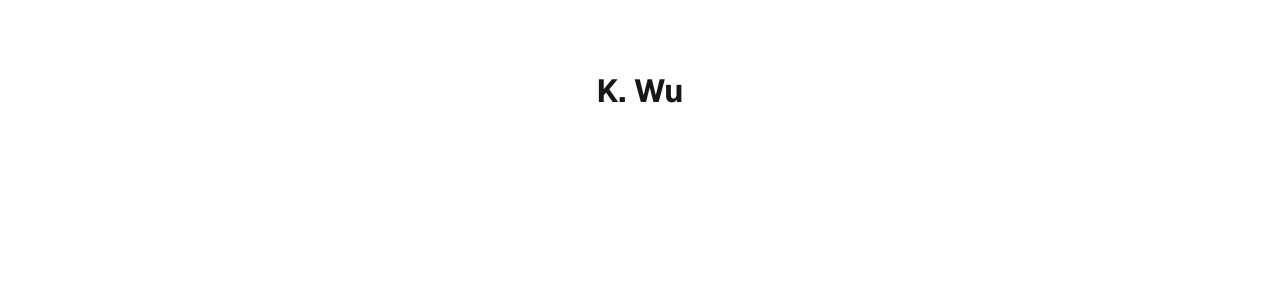
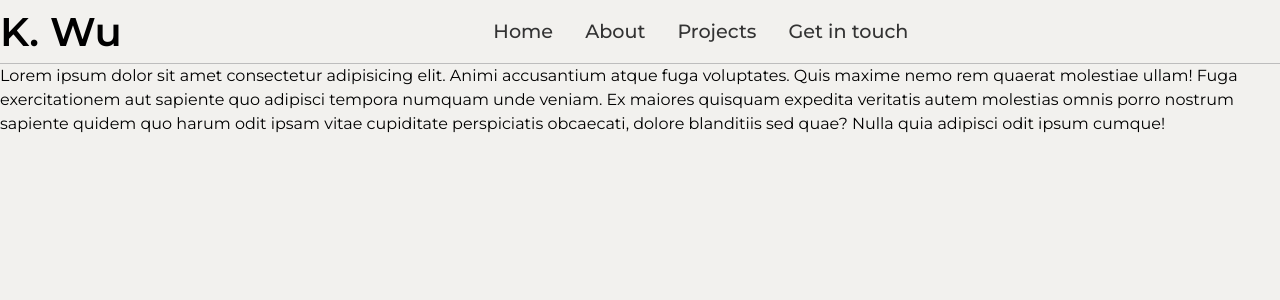
Before and after one commit to LifeSource/kenrickwu, a Next.js app: page / in a window 1280 px wide. Shown: the top 300 px of the page. Built offline with nearby package versions, Linux system fonts and the light colour scheme.

Commit message:
Got basic skeleton in

```diff
--- a/app/globals.css
+++ b/app/globals.css
@@ -1,25 +1,19 @@
 :root {
-  --background: #ffffff;
+  --background: #f2f1ee;
   --foreground: #171717;
-}
-
-@media (prefers-color-scheme: dark) {
-  :root {
-    --background: #0a0a0a;
-    --foreground: #ededed;
-  }
 }
 
 html,
 body {
   max-width: 100vw;
   overflow-x: hidden;
+  line-height: 1.5;
 }
 
 body {
-  color: var(--foreground);
-  background: var(--background);
-  font-family: Arial, Helvetica, sans-serif;
+  background-color: var(--background);
+  font-family: "Montserrat", sans-serif;
+  font-optical-sizing: auto;
   -webkit-font-smoothing: antialiased;
   -moz-osx-font-smoothing: grayscale;
 }
@@ -35,8 +29,7 @@ a {
   text-decoration: none;
 }
 
-@media (prefers-color-scheme: dark) {
-  html {
-    color-scheme: dark;
-  }
+h1 {
+  font-size: 2.5rem;
+  font-weight: 600;
 }
--- a/app/layout.tsx
+++ b/app/layout.tsx
@@ -1,15 +1,12 @@
 import type { Metadata } from "next";
-import { Geist, Geist_Mono } from "next/font/google";
+import { Montserrat } from "next/font/google";
 import "./globals.css";
+import Nav from "@/components/Nav";
 
-const geistSans = Geist({
-  variable: "--font-geist-sans",
+const montserrat = Montserrat({
+  variable: "--font-montserrat",
   subsets: ["latin"],
-});
-
-const geistMono = Geist_Mono({
-  variable: "--font-geist-mono",
-  subsets: ["latin"],
+  weight: ["100", "200", "300", "400", "500", "600", "700"],
 });
 
 export const metadata: Metadata = {
@@ -24,7 +21,8 @@ export default function RootLayout({
 }>) {
   return (
     <html lang="en">
-      <body className={`${geistSans.variable} ${geistMono.variable}`}>
+      <body className={`${montserrat.variable}`}>
+        <Nav />
         {children}
       </body>
     </html>
--- a/app/page.module.css
+++ /dev/null
@@ -1,167 +0,0 @@
-.page {
-  --gray-rgb: 0, 0, 0;
-  --gray-alpha-200: rgba(var(--gray-rgb), 0.08);
-  --gray-alpha-100: rgba(var(--gray-rgb), 0.05);
-
-  --button-primary-hover: #383838;
-  --button-secondary-hover: #f2f2f2;
-
-  display: grid;
-  grid-template-rows: 20px 1fr 20px;
-  align-items: center;
-  justify-items: center;
-  min-height: 100svh;
-  padding: 80px;
-  gap: 64px;
-  font-family: var(--font-geist-sans);
-}
-
-@media (prefers-color-scheme: dark) {
-  .page {
-    --gray-rgb: 255, 255, 255;
-    --gray-alpha-200: rgba(var(--gray-rgb), 0.145);
-    --gray-alpha-100: rgba(var(--gray-rgb), 0.06);
-
-    --button-primary-hover: #ccc;
-    --button-secondary-hover: #1a1a1a;
-  }
-}
-
-.main {
-  display: flex;
-  flex-direction: column;
-  gap: 32px;
-  grid-row-start: 2;
-}
-
-.main ol {
-  font-family: var(--font-geist-mono);
-  padding-left: 0;
-  margin: 0;
-  font-size: 14px;
-  line-height: 24px;
-  letter-spacing: -0.01em;
-  list-style-position: inside;
-}
-
-.main li:not(:last-of-type) {
-  margin-bottom: 8px;
-}
-
-.main code {
-  font-family: inherit;
-  background: var(--gray-alpha-100);
-  padding: 2px 4px;
-  border-radius: 4px;
-  font-weight: 600;
-}
-
-.ctas {
-  display: flex;
-  gap: 16px;
-}
-
-.ctas a {
-  appearance: none;
-  border-radius: 128px;
-  height: 48px;
-  padding: 0 20px;
-  border: 1px solid transparent;
-  transition:
-    background 0.2s,
-    color 0.2s,
-    border-color 0.2s;
-  cursor: pointer;
-  display: flex;
-  align-items: center;
-  justify-content: center;
-  font-size: 16px;
-  line-height: 20px;
-  font-weight: 500;
-}
-
-a.primary {
-  background: var(--foreground);
-  color: var(--background);
-  gap: 8px;
-}
-
-a.secondary {
-  border-color: var(--gray-alpha-200);
-  min-width: 158px;
-}
-
-.footer {
-  grid-row-start: 3;
-  display: flex;
-  gap: 24px;
-}
-
-.footer a {
-  display: flex;
-  align-items: center;
-  gap: 8px;
-}
-
-.footer img {
-  flex-shrink: 0;
-}
-
-/* Enable hover only on non-touch devices */
-@media (hover: hover) and (pointer: fine) {
-  a.primary:hover {
-    background: var(--button-primary-hover);
-    border-color: transparent;
-  }
-
-  a.secondary:hover {
-    background: var(--button-secondary-hover);
-    border-color: transparent;
-  }
-
-  .footer a:hover {
-    text-decoration: underline;
-    text-underline-offset: 4px;
-  }
-}
-
-@media (max-width: 600px) {
-  .page {
-    padding: 32px;
-    padding-bottom: 80px;
-  }
-
-  .main {
-    align-items: center;
-  }
-
-  .main ol {
-    text-align: center;
-  }
-
-  .ctas {
-    flex-direction: column;
-  }
-
-  .ctas a {
-    font-size: 14px;
-    height: 40px;
-    padding: 0 16px;
-  }
-
-  a.secondary {
-    min-width: auto;
-  }
-
-  .footer {
-    flex-wrap: wrap;
-    align-items: center;
-    justify-content: center;
-  }
-}
-
-@media (prefers-color-scheme: dark) {
-  .logo {
-    filter: invert();
-  }
-}
--- a/app/page.tsx
+++ b/app/page.tsx
@@ -1,9 +1,13 @@
-import styles from "./page.module.css";
-
 export default function Home() {
   return (
-    <div className={styles.page}>
-      <h1>K. Wu</h1>
-    </div>
+    <article>
+      Lorem ipsum dolor sit amet consectetur adipisicing elit. Animi accusantium
+      atque fuga voluptates. Quis maxime nemo rem quaerat molestiae ullam! Fuga
+      exercitationem aut sapiente quo adipisci tempora numquam unde veniam. Ex
+      maiores quisquam expedita veritatis autem molestias omnis porro nostrum
+      sapiente quidem quo harum odit ipsam vitae cupiditate perspiciatis
+      obcaecati, dolore blanditiis sed quae? Nulla quia adipisci odit ipsum
+      cumque!
+    </article>
   );
 }
--- /dev/null
+++ b/app/projects/page.tsx
@@ -0,0 +1,5 @@
+import React from "react";
+
+export default function ProjectPage() {
+  return <div>Project page</div>;
+}
--- /dev/null
+++ b/components/Nav.tsx
@@ -0,0 +1,24 @@
+import Link from "next/link";
+import "./nav.css";
+
+export default function Nav() {
+  return (
+    <nav className="nav">
+      <h1>K. Wu</h1>
+      <ul className="nav__list">
+        <Link className="nav__list__item" href="/">
+          <li>Home</li>
+        </Link>
+        <Link className="nav__list__item" href="/about">
+          <li>About</li>
+        </Link>
+        <Link className="nav__list__item" href="/projects">
+          <li>Projects</li>
+        </Link>
+        <Link className="nav__list__item" href="/projects">
+          <li>Get in touch</li>
+        </Link>
+      </ul>
+    </nav>
+  );
+}
--- /dev/null
+++ b/components/nav.css
@@ -0,0 +1,29 @@
+.nav {
+  /* background: white; */
+  height: 4rem;
+  display: flex;
+  align-items: center;
+  border-bottom: 1px solid #bdbdbd;
+}
+
+.nav__list {
+  list-style: none;
+  display: flex;
+  max-width: 1440px;
+  margin-inline: auto;
+}
+
+.nav__list__item {
+  text-decoration: none;
+  color: #333;
+  padding: 0 1rem;
+  border-radius: 4px;
+  font-weight: 500;
+  font-size: 1.2rem;
+  transition: text-decoration 0.3s ease;
+
+  &:hover {
+    text-decoration: underline solid rgb(28, 53, 190) 2px;
+    text-underline-offset: 1rem;
+  }
+}
```
